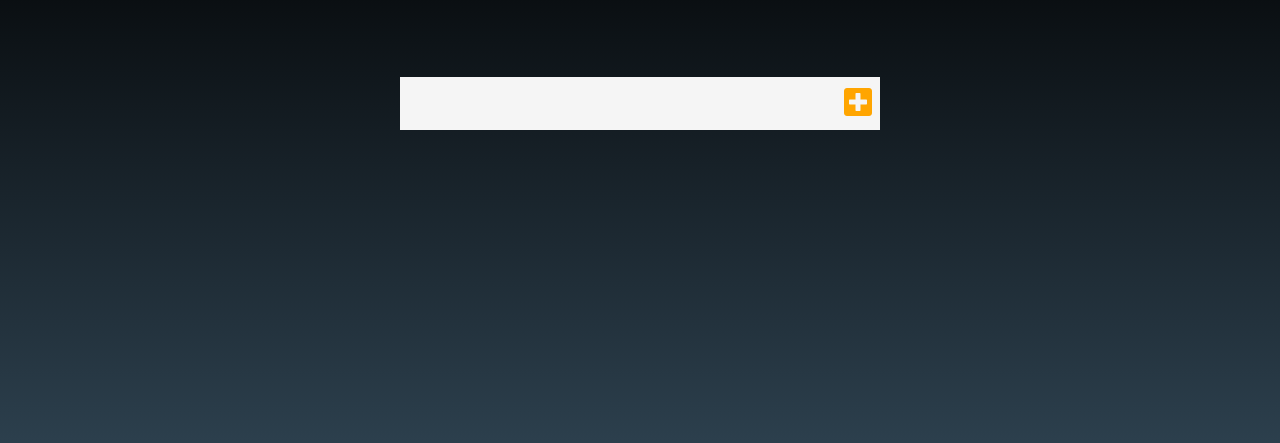
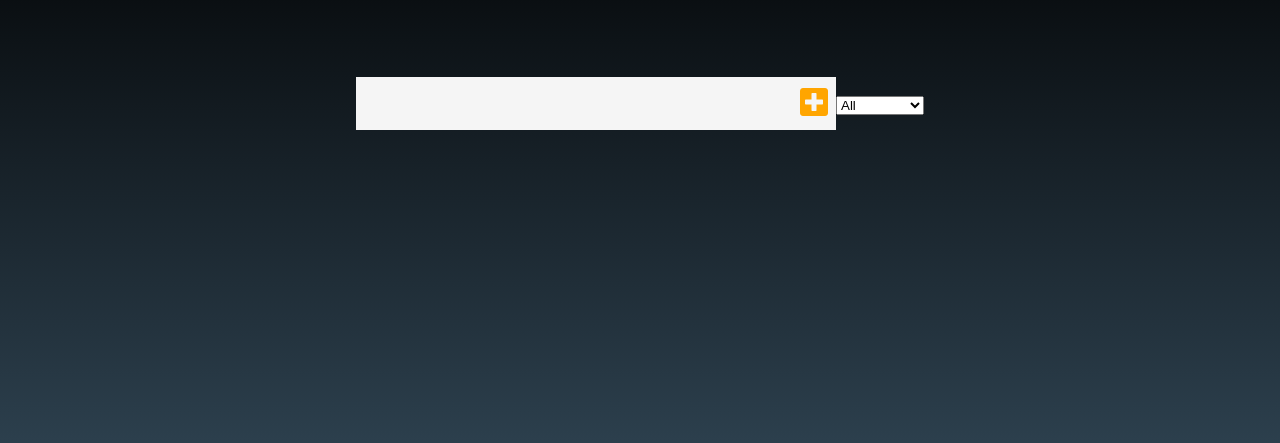
Before and after one commit to sheftrip/todo-shef, a plain HTML site: page index.html in a window 1280 px wide. Shown: the part 137-580 px from the top of the page. Drawn offline with Linux system fonts and the light colour scheme.

Commit message:
Update index.html

```diff
--- a/index.html
+++ b/index.html
@@ -16,11 +16,16 @@
         <button class="todo-button" type="submit">
             <i class = "fas fa-plus-square"></i>
         </button>
+        <div class="select">
+            <select name = "todos" class='filter-todos'>
+                <option value = "all">All</option>
+                <option value = "completed">Completed</option>
+                <option value = "incomplete">Incomplete</option>
+            </select>
+        </div>
     </form>
     <div class="todo-container">
-        <ul class = "todo-list">
-
-        </ul>
+        <ul class = "todo-list"></ul>
     </div>
     <script src = "./app.js"></script>
 
```
